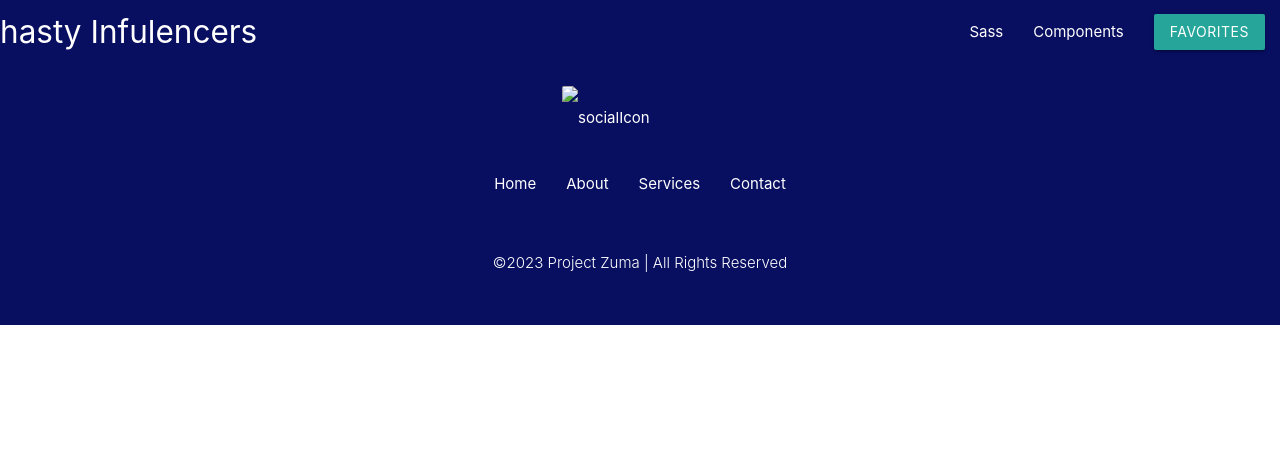
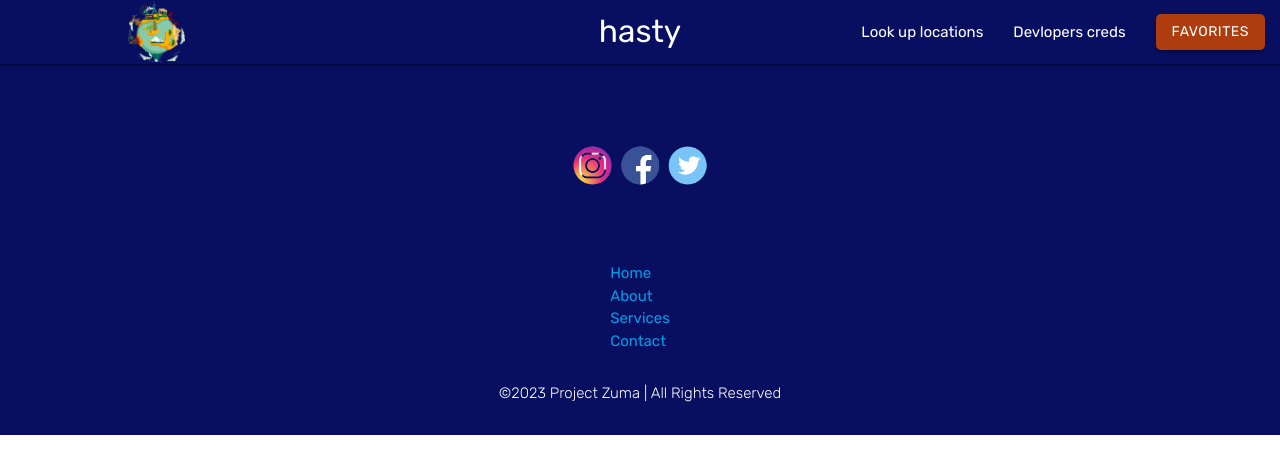
Before and after one commit to juliannejoi/hasty-influencer, a plain HTML site: page index.html in a window 1280 px wide. Drawn offline with nearby package versions, Linux system fonts and the light colour scheme.

Commit message:
i created a folder for imgs , fixed the src for some imgs , added google font api , and styled the navbar

```diff
--- a/assets/css/style.css
+++ b/assets/css/style.css
@@ -1,3 +1,7 @@
+body{
+    font-family: 'Montserrat', sans-serif;
+font-family: 'Rubik', sans-serif;
+}
 :root{
     /* colors */
     --color1: #080F61;
@@ -8,7 +12,26 @@ nav #headerCSS{
     background-color: var(--color1);
 }
 
+#btnCSS{
+    background-color: var(--color3);
+    border-radius: 5px;
+}
+#imgCSS{
+    height: 60px;
 
+}
+#navCSS{
+    background-color: white;;
+}
+#imglogo {
+    text-align: center;
+    margin-left: 10%;
+    float: center;
+    height:  4.1rem;
+    align-items: center;
+    align-content: center;
+
+}
 
 
 
--- a/index.html
+++ b/index.html
@@ -1,7 +1,12 @@
 <!DOCTYPE html>
 <html lang="en">
 <head>
+  <!-- css framework -->
     <link rel="stylesheet" href="https://cdnjs.cloudflare.com/ajax/libs/materialize/1.0.0/css/materialize.min.css">
+    <!-- google font  -->
+    <link rel="preconnect" href="https://fonts.googleapis.com">
+<link rel="preconnect" href="https://fonts.gstatic.com" crossorigin>
+<link href="https://fonts.googleapis.com/css2?family=Montserrat:ital,wght@0,500;0,700;0,800;1,700&family=Rubik:wght@300;400;500&display=swap" rel="stylesheet">
     <meta charset="UTF-8">
     <meta http-equiv="X-UA-Compatible" content="IE=edge">
     <link rel="stylesheet" href="./assets/css/style.css">
@@ -9,16 +14,21 @@
     <title>hasty-influencers</title>
 </head>
 <body>
-    <div class="navbar-fixed">
-        <nav>
-          <div class="nav-wrapper" id="headerCSS">
-            <a href="#!" class="brand-logo">hasty Infulencers</a>
-            <ul class="right hide-on-med-and-down">
-              <li><a href="sass.html">Sass</a></li>
-              <li><a href="badges.html">Components</a></li>
-              <li><a class="waves-effect waves-light btn">Favorites</a></li>
-            </ul>
-          </div>
+    <!-- navBAR -->
+  <div class="navbar-fixed">
+    <nav id='navCSS'>
+      <div class="nav-wrapper" id='headerCSS'>
+
+        <a href="#!" class="brand-logo center">hasty </a><img class="center" id="imglogo"
+          src="./assets/img/zuma2-removebg-preview.png" alt="">
+        <ul class="right hide-on-med-and-down">
+          <li><a href="sass.html">Look up locations</a></li>
+          <li><a href="badges.html">Devlopers creds</a></li>
+          <li><a class="waves-effect waves-light btn" id="btnCSS">FAVORITES </a></li>
+        </ul>
+      </div>
+  </div>
+  <!-- FORM -->
 
 
 
@@ -37,7 +47,7 @@
 
 
           <footer class="footer">
-        <img src="/projects/project-zuma/twitter-logo-facebook-logo-instagram-logo-11617972146h3ate2agzi-removebg-preview.png" class="socialIcon" alt="socialIcon">
+        <img src="./assets/img/twitter-logo-facebook-logo-instagram-logo-11617972146h3ate2agzi-removebg-preview.png" class="socialIcon" alt="socialIcon">
         <ul class="menu">
             <li class="menu__item"><a class="menu__link" href="#">Home</a></li>
             <li class="menu__item"><a class="menu__link" href="#">About</a></li>
```
Also changed, not shown: assets/img/twitter-logo-facebook-logo-instagram-logo-11617972146h3ate2agzi-removebg-preview.png (renamed from twitter-logo-facebook-logo-instagram-logo-11617972146h3ate2agzi-removebg-preview.png), assets/img/zuma2-removebg-preview.png (added).
